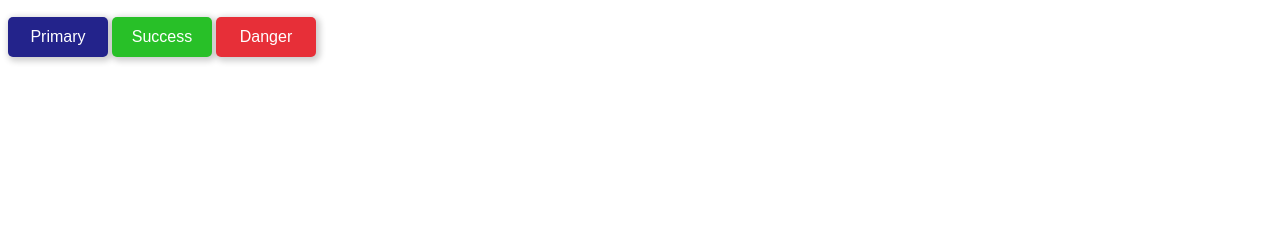
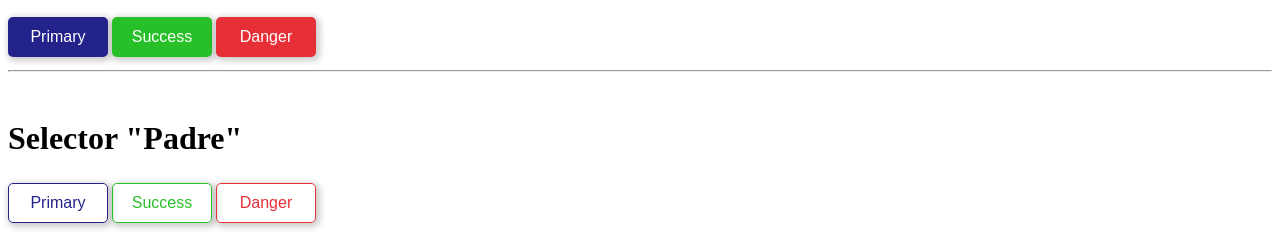
Before and after one commit to EndYou01/SASS-Avanzado, a website: page index.html in a window 1280 px wide. Shown: the part 637-873 px from the top of the page. Before the commit the page ends 800 px from the top, so only its background shows below. Drawn offline with Linux system fonts and the light colour scheme.

Commit message:
Selector Padre

```diff
--- a/assets/scss/components/_buttons.scss
+++ b/assets/scss/components/_buttons.scss
@@ -1,3 +1,4 @@
+//Solid Buttons
 %btn {
     height: 40px;
     min-width: 100px;
@@ -35,15 +36,41 @@
 }
 
 
-// .#{$brand}-btn-primary{
-//     @extend %btn;
-//     background: $primary;
-// }
-// .#{$brand}-btn-success{
-//     @extend %btn;
-//     background: rgb(40, 192, 40);
-// }
-// .#{$brand}-btn-danger{
-//     @extend %btn;
-//     background: rgb(231, 47, 56);
-// }
+//Outline Buttons
+
+.btn-outline{
+    background: none;
+    height: 40px;
+    min-width: 100px;
+    border-radius: 5px;
+    font-size: 16px;
+    margin: 5px 0;
+    box-shadow: 2px 2px 6px 2px rgba(0, 0, 0, 0.2);
+    cursor: pointer;
+    transform: 0.5s all ease-in-out;
+
+    &-primary {
+        border: 1px solid $primary;
+        color: $primary;
+        &:hover{
+            background: $primary;
+            color: #fff;
+        }
+    }
+    &-success {
+        border: 1px solid rgb(40, 192, 40);
+        color: rgb(40, 192, 40);
+        &:hover{
+            background: rgb(40, 192, 40);
+            color: #fff;
+        }
+    }
+    &-danger {
+        border: 1px solid rgb(231, 47, 56);
+        color: rgb(231, 47, 56);
+        &:hover{
+            background: rgb(231, 47, 56);
+            color: #fff;
+        }
+    }
+}
--- a/index.html
+++ b/index.html
@@ -43,5 +43,14 @@
 
     <button class="dsc-btn-danger">Danger</button>
 
+    <hr>
+    <br>
+
+    <h1>Selector "Padre"</h1>
+
+    <button class="btn-outline btn-outline-primary">Primary</button>
+    <button class="btn-outline btn-outline-success">Success</button>
+    <button class="btn-outline btn-outline-danger">Danger</button>
+
 </body>
 </html>
```
Also changed, not shown: assets/css/styles.css, 1 other file.
